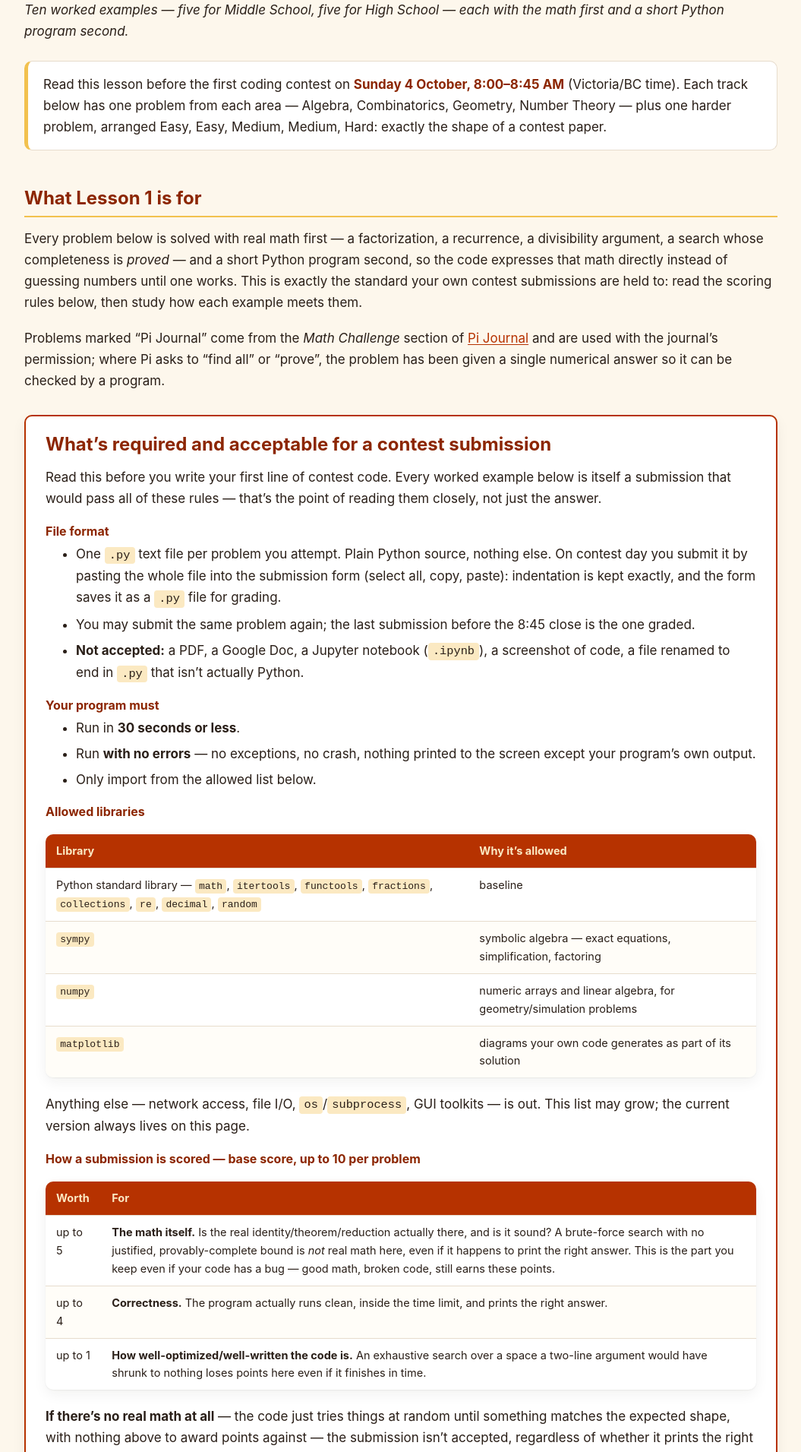
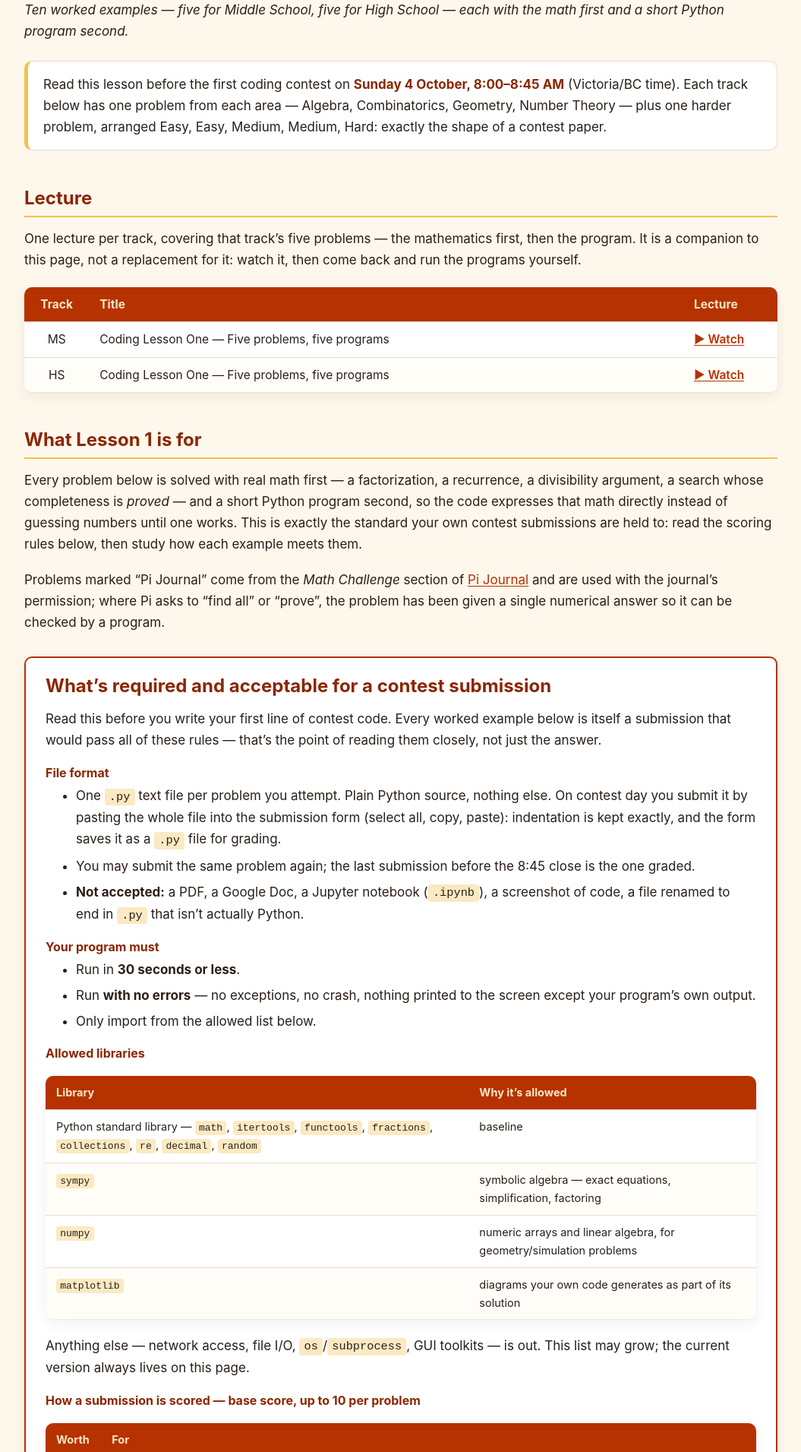
Before and after one commit to nghia71/nghia71.github.io, a Jekyll site: the page built from lesson-1.html, in a window 1280 px wide. Shown: the part 384-2295 px from the top of the page at 76% size, without its empty margins (112-1167 px from the left). Built offline with Jekyll 4.4.1, drawn with Linux system fonts in a browser that asks for light colours.

Commit message:
Lesson 1: name the lesson in the hub table, and link both lectures
The hub's Lesson column said "Worked examples (before Test 1)" and
never named the lesson. Now "Lesson 1", with what it covers as a
subtitle under it, matching the <h1> of the lesson's own page. Worth
keeping the name separate from the "#" column: the two come apart as
soon as a non-lesson row is added -- a contest's solutions page is
row 2 but is not "Lesson 2".

Both lectures are linked, in the same "> Watch" idiom as the LPS
VI/VII video-lectures page:

  MS  https://youtu.be/TNEU7bp_6hU   (40 min, 42 slides)
  HS  https://youtu.be/yd1S4NEjlGE   (45 min, 49 slides)

In a new Lecture column on the hub, one link per track, so a student
reaches the video without opening the lesson first. Also as a
two-row Lecture table at the top of lesson-1.html, since that page
has its own URL and is linked directly.

Two things that had to be handled:

- The whole hub row is clickable. A real link inside it fired BOTH
  handlers: YouTube in a new tab AND the lesson loading in the
  iframe behind it. The links now stop propagation.

- On a phone the topics list alone is wider than the screen, so the
  table scrolls sideways and the new Lecture column sat off the
  right edge, unreachable unless you thought to swipe the table --
  which defeats the point of putting it there. Under 600px the
  topics column is hidden (the lesson page lists them anyway) and
  the rest fits with zero horizontal overflow, lesson name and video
  both visible. Checked at 390px and 760px.

Run times are from the assembled mp4s, not the estimates.

Co-Authored-By: Claude Opus 5 <noreply@anthropic.com>
Claude-Session: https://claude.ai/code/session_01EmzvZ1JQHyBdECkLJ3WJ1y

```diff
--- a/lesson-1.html
+++ b/lesson-1.html
@@ -144,6 +144,15 @@ robots: noindex
   .requirements h3 { margin-top: 1.1em; margin-bottom: .4em; font-size: 1rem; }
   .requirements ul { margin-bottom: 0; }
   .requirements table { font-size: 14.5px; }
+
+  /* Same Lecture table as the LPS VI/VII video-lectures page, whose rules
+     live in that page's own <style> block and are not global. Placed directly
+     under the contest note so a student arriving from the lessons hub does not
+     have to scroll to find the video. */
+  table.lectures { width: 100%; }
+  table.lectures td:first-child, table.lectures th:first-child { width: 5.5em; text-align: center; }
+  table.lectures td:last-child, table.lectures th:last-child { width: 8em; white-space: nowrap; }
+  table.lectures a { font-weight: 600; }
 </style>
 
 <link rel="stylesheet" href="https://cdnjs.cloudflare.com/ajax/libs/KaTeX/0.16.11/katex.min.css">
@@ -363,6 +372,25 @@ document.addEventListener("DOMContentLoaded", function () {
 <div class="note">
 Read this lesson before the first coding contest on <strong>Sunday 4 October, 8:00&ndash;8:45 AM</strong> (Victoria/BC time). Each track below has one problem from each area &mdash; Algebra, Combinatorics, Geometry, Number Theory &mdash; plus one harder problem, arranged Easy, Easy, Medium, Medium, Hard: exactly the shape of a contest paper.
 </div>
+
+<h2>Lecture</h2>
+<p>One lecture per track, covering that track&rsquo;s five problems &mdash; the mathematics first, then the program. It is a companion to this page, not a replacement for it: watch it, then come back and run the programs yourself.</p>
+
+<table class="lectures">
+<thead><tr><th>Track</th><th>Title</th><th>Lecture</th></tr></thead>
+<tbody>
+<tr>
+  <td>MS</td>
+  <td>Coding Lesson One &mdash; Five problems, five programs</td>
+  <td><a href="https://youtu.be/TNEU7bp_6hU" target="_blank" rel="noopener">&#9654; Watch</a></td>
+</tr>
+<tr>
+  <td>HS</td>
+  <td>Coding Lesson One &mdash; Five problems, five programs</td>
+  <td><a href="https://youtu.be/yd1S4NEjlGE" target="_blank" rel="noopener">&#9654; Watch</a></td>
+</tr>
+</tbody>
+</table>
 
 <h2>What Lesson 1 is for</h2>
 <p>Every problem below is solved with real math first &mdash; a factorization, a recurrence, a divisibility argument, a search whose completeness is <em>proved</em> &mdash; and a short Python program second, so the code expresses that math directly instead of guessing numbers until one works. This is exactly the standard your own contest submissions are held to: read the scoring rules below, then study how each example meets them.</p>
```
Also changed, not shown: lessons.html (+40 -3 lines).
